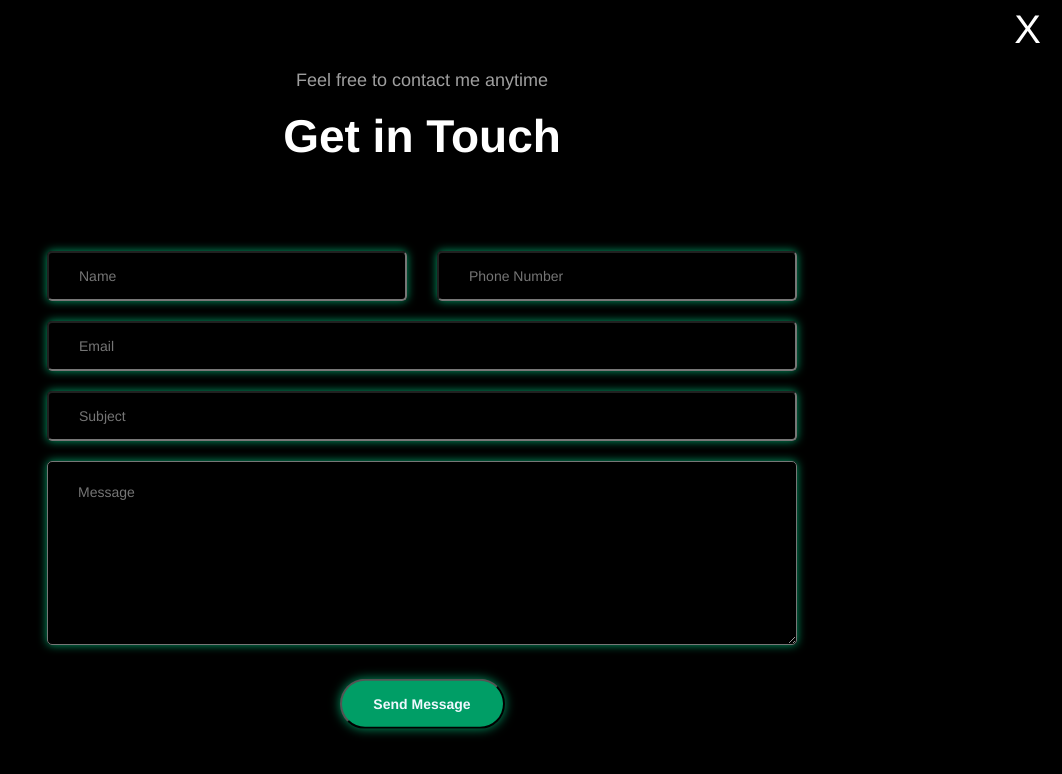
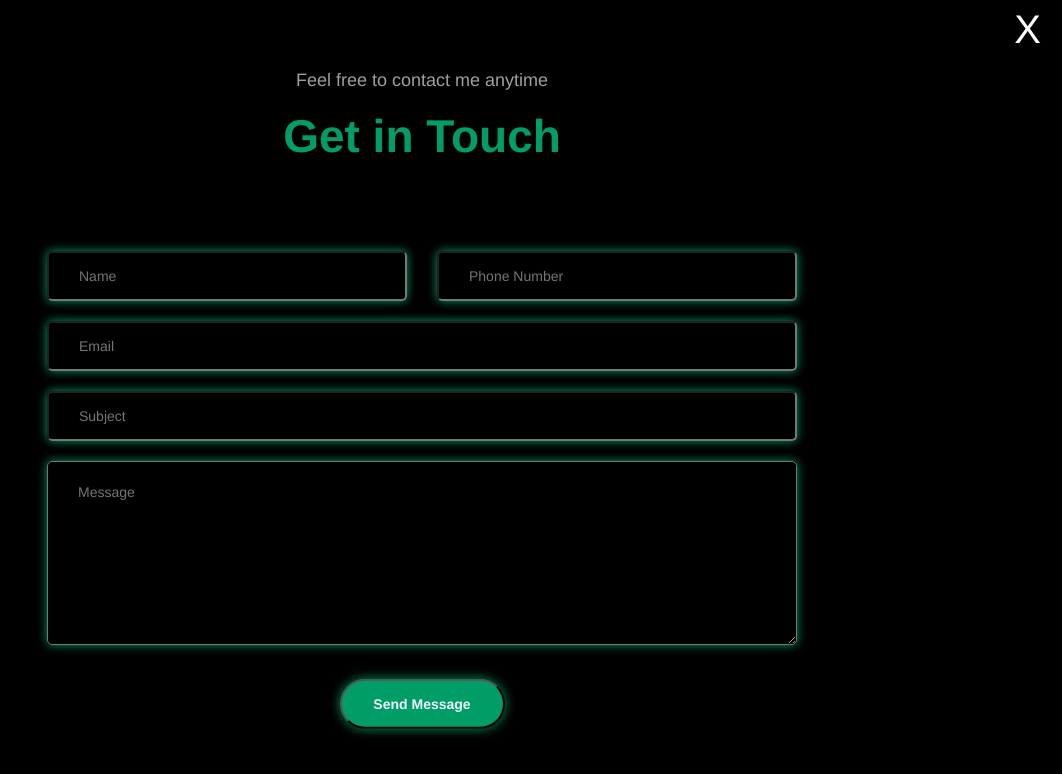
Before and after one commit to Sujishri/Portfolio, a website: page contact.html in a window 1280 px wide. Shown: the whole page, without its empty margins (218-1280 px from the left). Drawn offline with nearby package versions, Linux system fonts and the light colour scheme.

Commit message:
file uploaded

```diff
--- a/contact.html
+++ b/contact.html
@@ -14,7 +14,7 @@
         <h4 class="text-center" style="color:rgb(159, 159, 159); margin-top:70px; ">
             Feel free to contact me anytime
         </h4>
-        <h2 class="text-center focus-in-expand" style="color:#fff; font-size: 46px; font-weight: 700; ">
+        <h2 class="text-center focus-in-expand" style="color:rgb(0, 158, 102); font-size: 46px; font-weight: 700; ">
             Get in Touch
         </h2>
 
```
